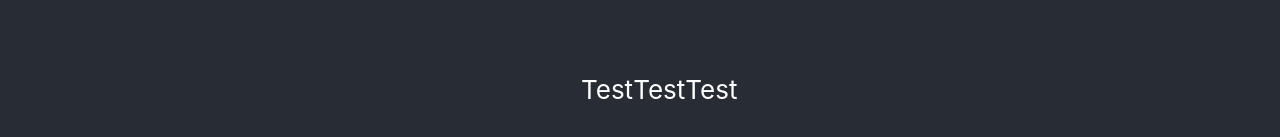
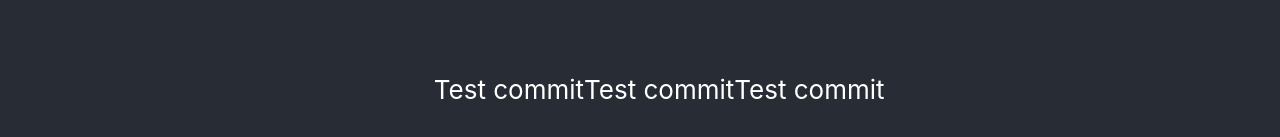
Before and after one commit to eveyv/portfolio-react, a React (Create React App) app: page / in a window 1280 px wide. Shown: the part 1103-1240 px from the top of the page. Built offline with nearby package versions, Linux system fonts and the light colour scheme.

Commit message:
test commit from windows laptop

```diff
--- a/src/Components/navbar.js
+++ b/src/Components/navbar.js
@@ -4,13 +4,13 @@ function Navbar() {
     return(
         <div className="first row">
             <div className="col-med-3">
-                <p>Test</p>
+                <p>Test commit</p>
             </div>
             <div className="col-med-3">
-                <p>Test</p>
+                <p>Test commit</p>
             </div>
             <div className="col-med-3">
-                <p>Test</p>
+                <p>Test commit</p>
             </div>
         </div>
     )
```
